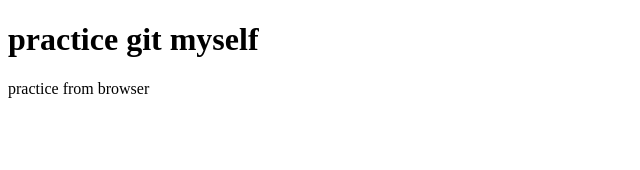
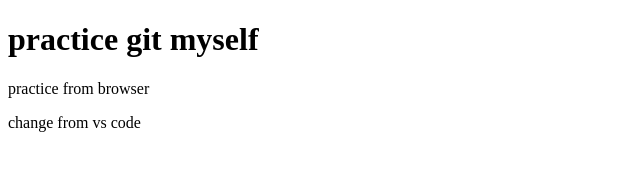
Before and after one commit to Shahjalalrafi/git-practice, a plain HTML site: page index.html in a window 1280 px wide. Shown: the whole page, without its empty margins (0-640 px from the left). Drawn offline with Linux system fonts and the light colour scheme.

Commit message:
changing code

```diff
--- a/index.html
+++ b/index.html
@@ -8,5 +8,6 @@
 <body>
     <h1>practice git myself</h1>
     <p>practice from browser</p>
+    <p>change from vs code</p>
 </body>
 </html>
```
